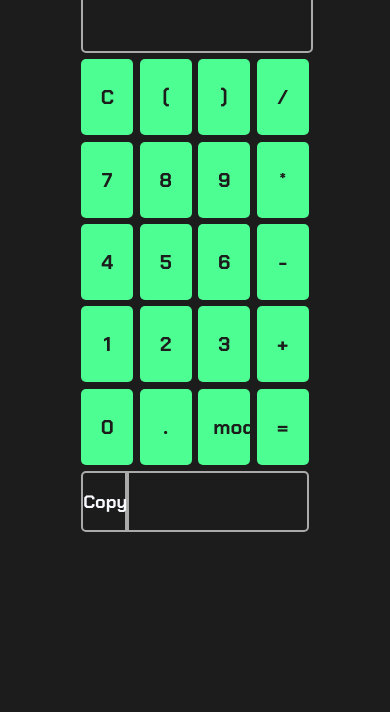
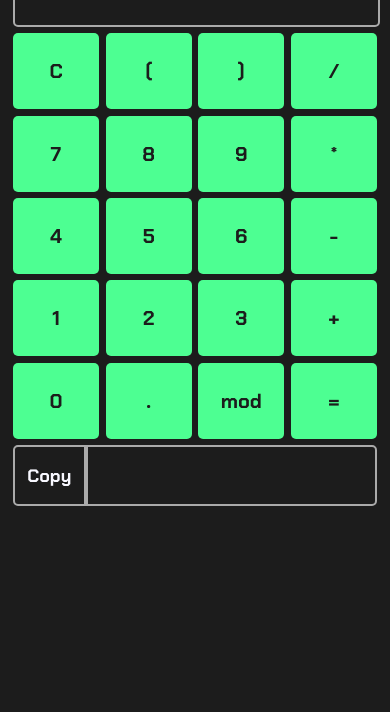
Before and after one commit to rodrigo-nasc/calculadora, a plain HTML site: page index.html in a window 390 px wide. Shown: the part 132-844 px from the top of the page. Drawn offline with Linux system fonts and the light colour scheme.

Commit message:
mudanca no width

```diff
--- a/style.css
+++ b/style.css
@@ -21,7 +21,7 @@ body {
 }
 
 .calculadora {
-    width: 60%;
+    width: 70%;
     margin: 2rem auto;
 }
 
@@ -129,3 +129,9 @@ body {
 .error {
     background-color: var(--error-color);
 }
+
+@media (max-width: 600px) {
+    .calculadora {
+        width: 95%;
+    }
+} ;
```
